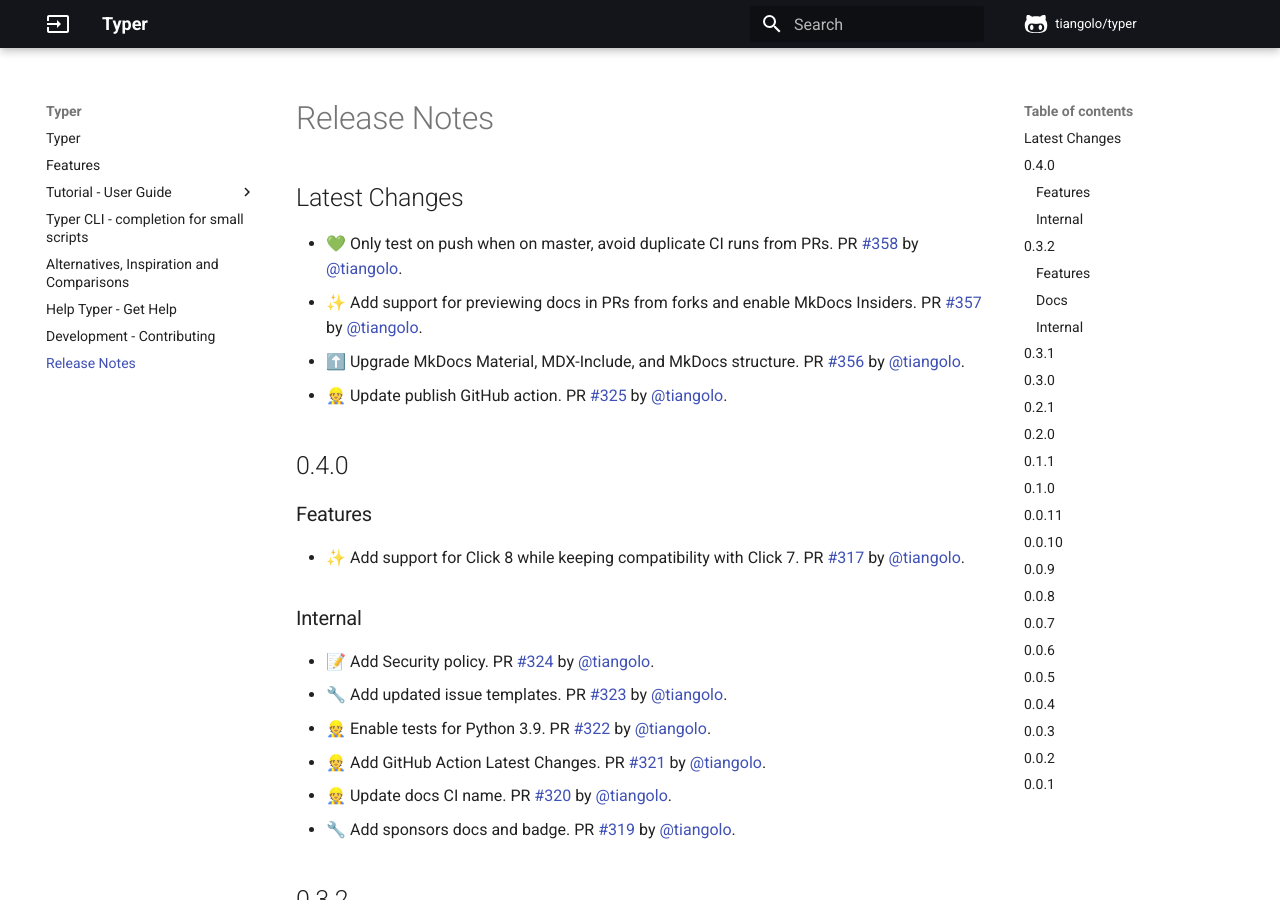
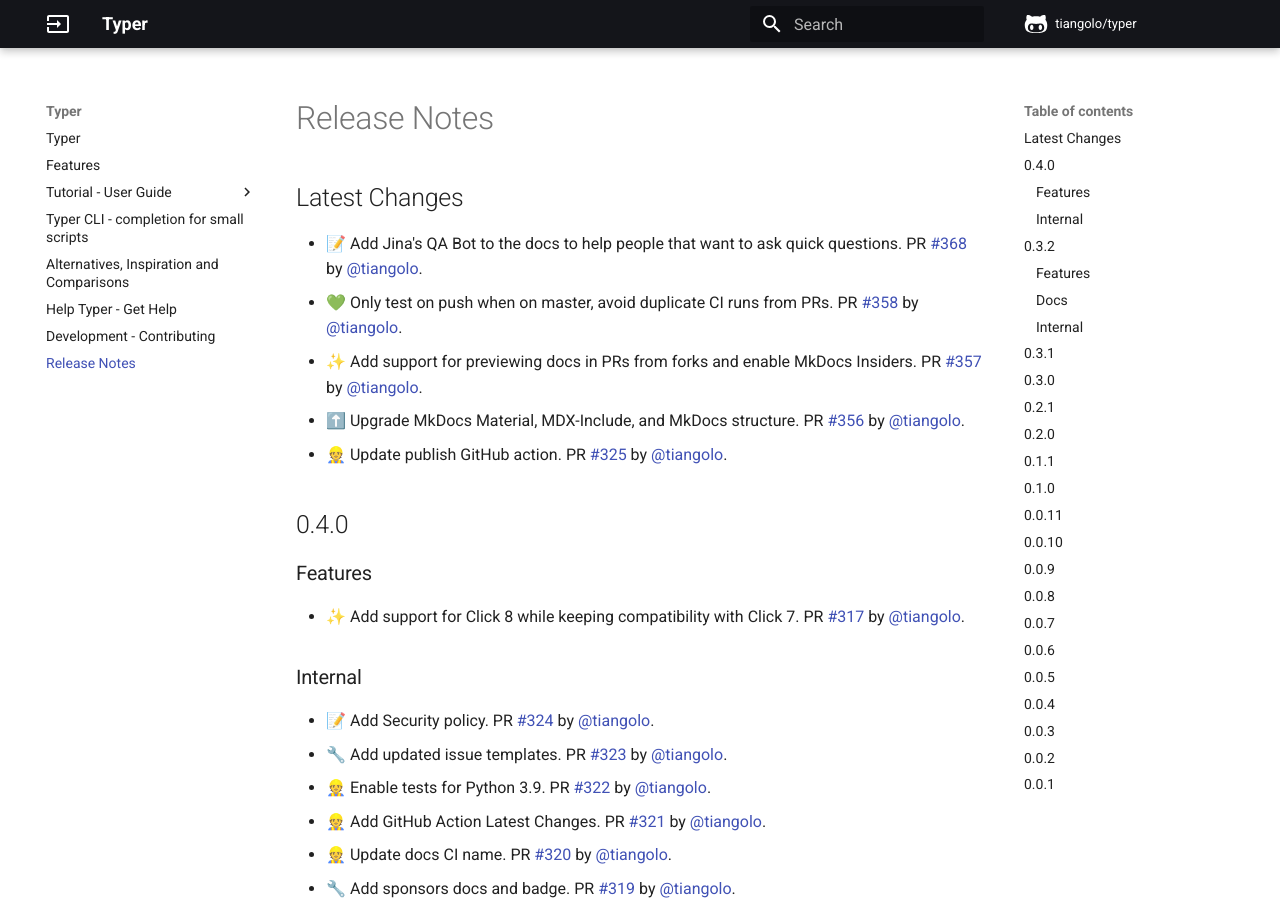
Before and after one commit to RED0731/red_pythonTyper, an MkDocs documentation site: the page built from docs/release-notes.md, in a window 1280 px wide and 900 px high. Built offline with MkDocs 1.6.1 and Material for MkDocs 9.7.7, drawn with Linux system fonts in a browser that asks for light colours; comment, search, counter and statistics services are not loaded.

Commit message:
📝 Update release notes

```diff
--- a/docs/release-notes.md
+++ b/docs/release-notes.md
@@ -1,5 +1,6 @@
 ## Latest Changes
 
+* 📝 Add Jina's QA Bot to the docs to help people that want to ask quick questions. PR [#368](https://github.com/tiangolo/typer/pull/368) by [@tiangolo](https://github.com/tiangolo).
 * 💚 Only test on push when on master, avoid duplicate CI runs from PRs. PR [#358](https://github.com/tiangolo/typer/pull/358) by [@tiangolo](https://github.com/tiangolo).
 * ✨ Add support for previewing docs in PRs from forks and enable MkDocs Insiders. PR [#357](https://github.com/tiangolo/typer/pull/357) by [@tiangolo](https://github.com/tiangolo).
 * ⬆️ Upgrade MkDocs Material, MDX-Include, and MkDocs structure. PR [#356](https://github.com/tiangolo/typer/pull/356) by [@tiangolo](https://github.com/tiangolo).
```
